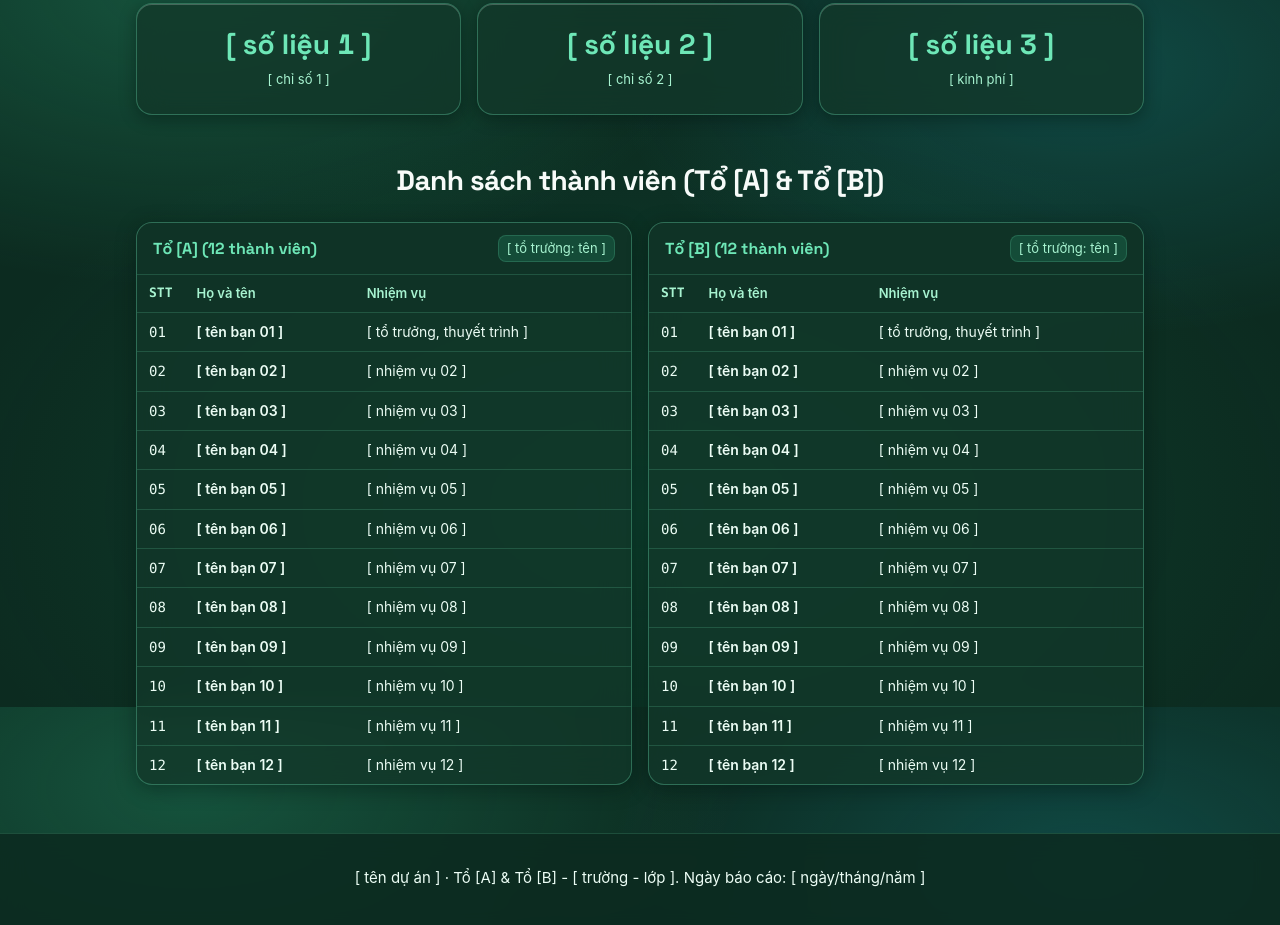
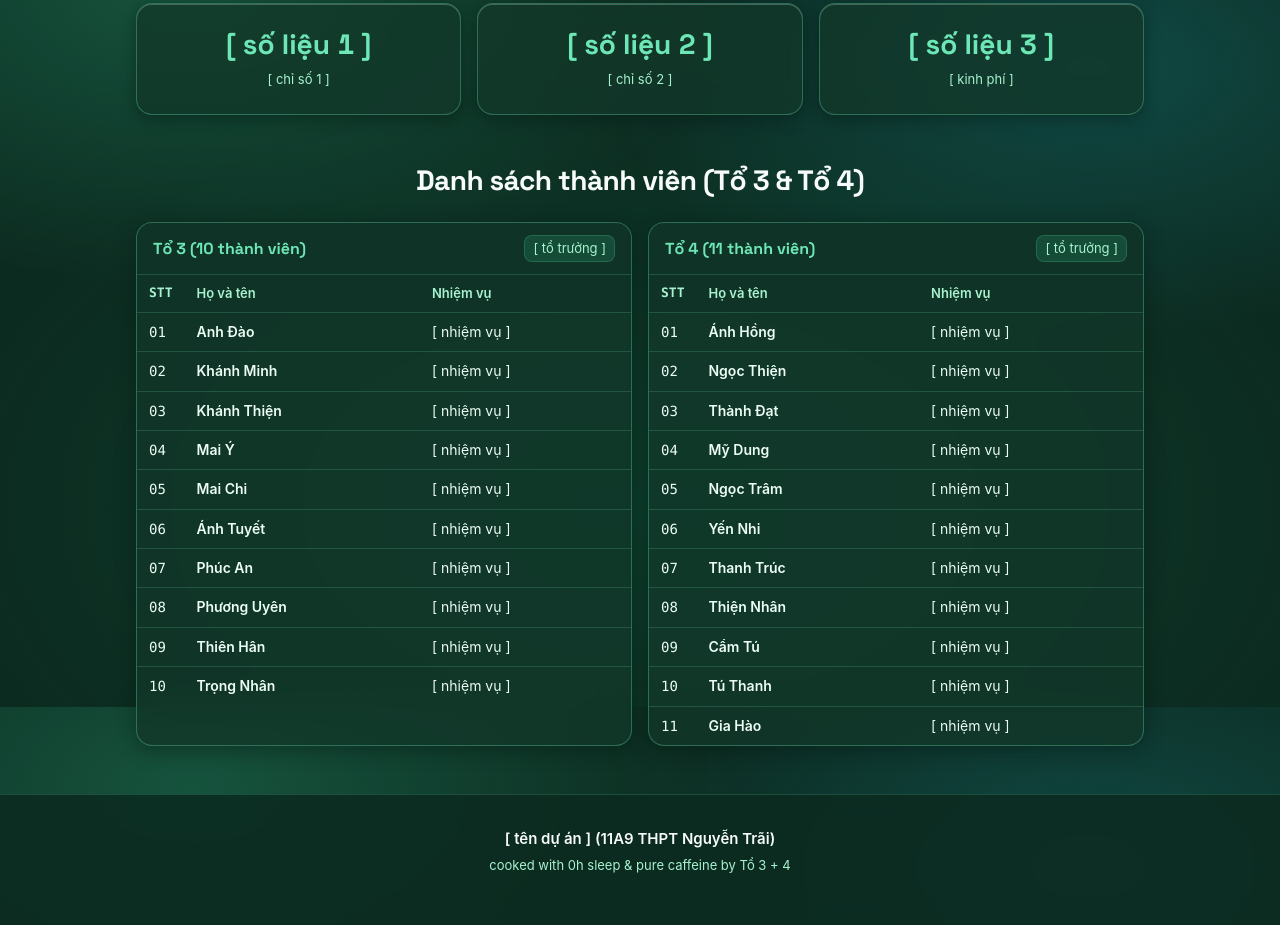
Before and after one commit to sudo-Penguin-Lalala/stem-web, a plain HTML site: page index.html in a window 1280 px wide. Shown: the part 1693-2618 px from the top of the page. Drawn offline with Linux system fonts and the light colour scheme.

Commit message:
update school and team info

```diff
--- a/index.html
+++ b/index.html
@@ -6,7 +6,7 @@
   <meta name="theme-color" content="#0c2b20">
   <meta name="apple-mobile-web-app-capable" content="yes">
   <meta name="apple-mobile-web-app-status-bar-style" content="black-translucent">
-  <title>[ tên dự án ] - [ tên trường ] (English STEM 11)</title>
+  <title>[ tên dự án ] - THPT Nguyễn Trãi 11A9 (English STEM 11)</title>
   <meta name="description" content="[ mô tả ngắn ]">
   <link rel="icon" type="image/svg+xml" href="favicon.svg">
   <link rel="stylesheet" href="style.css">
@@ -14,10 +14,10 @@
 <body>
   <nav class="topbar">
     <div class="brand-group">
-      <img src="assets/logo.jpg" alt="[ logo ]" class="logo">
+      <img src="assets/logo.png" alt="THPT Nguyễn Trãi" class="logo">
       <div class="brand-info">
         <span class="brand-text">[ tên dự án ]</span>
-        <span class="brand-school">[ trường - lớp ] · Tổ [A] &amp; Tổ [B]</span>
+        <span class="brand-school">THPT Nguyễn Trãi · 11A9 (Tổ 3 + 4)</span>
       </div>
     </div>
     <span class="top-tag"><span class="pulse-dot" aria-hidden="true"></span>[ STEM Tiếng Anh 11 ]</span>
@@ -26,12 +26,12 @@
   <header class="hero">
     <div class="floating-icons" aria-hidden="true"></div>
     <div class="hero-content">
-      <p class="school-tag">[ trường - lớp ] · Tổ [A] &amp; Tổ [B] (2026-2027)</p>
+      <p class="school-tag">THPT Nguyễn Trãi - Bình Dương · 11A9</p>
       <h1 class="hero-title">[ tên dự án ]</h1>
       <p class="hero-subtitle">Cities of the Future: [ đề tài ]</p>
-      <p class="hero-slogan">Slogan: [ slogan ]</p>
-      <p class="hero-teacher">Giáo viên hướng dẫn: [ tên giáo viên ] ([ bộ môn ])</p>
-      <p class="hero-team">Đơn vị thực hiện: Tổ [A] &amp; Tổ [B]</p>
+      <p class="hero-slogan">[ slogan dự án ]</p>
+      <p class="hero-teacher">GVCN: Cô Huỳnh Như Thủy (Bộ môn Tiếng Anh)</p>
+      <p class="hero-team">Nhóm thực hiện: Tổ 3 + 4</p>
       <div class="scroll-indicator" aria-hidden="true">&#8595;</div>
     </div>
   </header>
@@ -102,13 +102,13 @@
   </section>
 
   <section class="team-section">
-    <h2 class="section-title">Danh sách thành viên (Tổ [A] &amp; Tổ [B])</h2>
+    <h2 class="section-title">Danh sách thành viên (Tổ 3 &amp; Tổ 4)</h2>
     <div class="roster-grid">
-      <!-- Panel Tổ A -->
+      <!-- Panel Tổ 3 -->
       <div class="roster-panel">
         <div class="roster-header">
-          <span class="roster-title">Tổ [A] (12 thành viên)</span>
-          <span class="roster-badge">[ tổ trưởng: tên ]</span>
+          <span class="roster-title">Tổ 3 (10 thành viên)</span>
+          <span class="roster-badge">[ tổ trưởng ]</span>
         </div>
         <table class="roster-table">
           <thead>
@@ -121,73 +121,63 @@
           <tbody>
             <tr>
               <td class="col-stt">01</td>
-              <td class="col-name">[ tên bạn 01 ]</td>
-              <td class="col-role">[ tổ trưởng, thuyết trình ]</td>
+              <td class="col-name">Anh Đào</td>
+              <td class="col-role">[ nhiệm vụ ]</td>
             </tr>
             <tr>
               <td class="col-stt">02</td>
-              <td class="col-name">[ tên bạn 02 ]</td>
-              <td class="col-role">[ nhiệm vụ 02 ]</td>
+              <td class="col-name">Khánh Minh</td>
+              <td class="col-role">[ nhiệm vụ ]</td>
             </tr>
             <tr>
               <td class="col-stt">03</td>
-              <td class="col-name">[ tên bạn 03 ]</td>
-              <td class="col-role">[ nhiệm vụ 03 ]</td>
+              <td class="col-name">Khánh Thiện</td>
+              <td class="col-role">[ nhiệm vụ ]</td>
             </tr>
             <tr>
               <td class="col-stt">04</td>
-              <td class="col-name">[ tên bạn 04 ]</td>
-              <td class="col-role">[ nhiệm vụ 04 ]</td>
+              <td class="col-name">Mai Ý</td>
+              <td class="col-role">[ nhiệm vụ ]</td>
             </tr>
             <tr>
               <td class="col-stt">05</td>
-              <td class="col-name">[ tên bạn 05 ]</td>
-              <td class="col-role">[ nhiệm vụ 05 ]</td>
+              <td class="col-name">Mai Chi</td>
+              <td class="col-role">[ nhiệm vụ ]</td>
             </tr>
             <tr>
               <td class="col-stt">06</td>
-              <td class="col-name">[ tên bạn 06 ]</td>
-              <td class="col-role">[ nhiệm vụ 06 ]</td>
+              <td class="col-name">Ánh Tuyết</td>
+              <td class="col-role">[ nhiệm vụ ]</td>
             </tr>
             <tr>
               <td class="col-stt">07</td>
-              <td class="col-name">[ tên bạn 07 ]</td>
-              <td class="col-role">[ nhiệm vụ 07 ]</td>
+              <td class="col-name">Phúc An</td>
+              <td class="col-role">[ nhiệm vụ ]</td>
             </tr>
             <tr>
               <td class="col-stt">08</td>
-              <td class="col-name">[ tên bạn 08 ]</td>
-              <td class="col-role">[ nhiệm vụ 08 ]</td>
+              <td class="col-name">Phương Uyên</td>
+              <td class="col-role">[ nhiệm vụ ]</td>
             </tr>
             <tr>
               <td class="col-stt">09</td>
-              <td class="col-name">[ tên bạn 09 ]</td>
-              <td class="col-role">[ nhiệm vụ 09 ]</td>
+              <td class="col-name">Thiên Hân</td>
+              <td class="col-role">[ nhiệm vụ ]</td>
             </tr>
             <tr>
               <td class="col-stt">10</td>
-              <td class="col-name">[ tên bạn 10 ]</td>
-              <td class="col-role">[ nhiệm vụ 10 ]</td>
-            </tr>
-            <tr>
-              <td class="col-stt">11</td>
-              <td class="col-name">[ tên bạn 11 ]</td>
-              <td class="col-role">[ nhiệm vụ 11 ]</td>
-            </tr>
-            <tr>
-              <td class="col-stt">12</td>
-              <td class="col-name">[ tên bạn 12 ]</td>
-              <td class="col-role">[ nhiệm vụ 12 ]</td>
+              <td class="col-name">Trọng Nhân</td>
+              <td class="col-role">[ nhiệm vụ ]</td>
             </tr>
           </tbody>
         </table>
       </div>
 
-      <!-- Panel Tổ B -->
+      <!-- Panel Tổ 4 -->
       <div class="roster-panel">
         <div class="roster-header">
-          <span class="roster-title">Tổ [B] (12 thành viên)</span>
-          <span class="roster-badge">[ tổ trưởng: tên ]</span>
+          <span class="roster-title">Tổ 4 (11 thành viên)</span>
+          <span class="roster-badge">[ tổ trưởng ]</span>
         </div>
         <table class="roster-table">
           <thead>
@@ -200,63 +190,58 @@
           <tbody>
             <tr>
               <td class="col-stt">01</td>
-              <td class="col-name">[ tên bạn 01 ]</td>
-              <td class="col-role">[ tổ trưởng, thuyết trình ]</td>
+              <td class="col-name">Ánh Hồng</td>
+              <td class="col-role">[ nhiệm vụ ]</td>
             </tr>
             <tr>
               <td class="col-stt">02</td>
-              <td class="col-name">[ tên bạn 02 ]</td>
-              <td class="col-role">[ nhiệm vụ 02 ]</td>
+              <td class="col-name">Ngọc Thiện</td>
+              <td class="col-role">[ nhiệm vụ ]</td>
             </tr>
             <tr>
               <td class="col-stt">03</td>
-              <td class="col-name">[ tên bạn 03 ]</td>
-              <td class="col-role">[ nhiệm vụ 03 ]</td>
+              <td class="col-name">Thành Đạt</td>
+              <td class="col-role">[ nhiệm vụ ]</td>
             </tr>
             <tr>
               <td class="col-stt">04</td>
-              <td class="col-name">[ tên bạn 04 ]</td>
-              <td class="col-role">[ nhiệm vụ 04 ]</td>
+              <td class="col-name">Mỹ Dung</td>
+              <td class="col-role">[ nhiệm vụ ]</td>
             </tr>
             <tr>
               <td class="col-stt">05</td>
-              <td class="col-name">[ tên bạn 05 ]</td>
-              <td class="col-role">[ nhiệm vụ 05 ]</td>
+              <td class="col-name">Ngọc Trâm</td>
+              <td class="col-role">[ nhiệm vụ ]</td>
             </tr>
             <tr>
               <td class="col-stt">06</td>
-              <td class="col-name">[ tên bạn 06 ]</td>
-              <td class="col-role">[ nhiệm vụ 06 ]</td>
+              <td class="col-name">Yến Nhi</td>
+              <td class="col-role">[ nhiệm vụ ]</td>
             </tr>
             <tr>
               <td class="col-stt">07</td>
-              <td class="col-name">[ tên bạn 07 ]</td>
-              <td class="col-role">[ nhiệm vụ 07 ]</td>
+              <td class="col-name">Thanh Trúc</td>
+              <td class="col-role">[ nhiệm vụ ]</td>
             </tr>
             <tr>
               <td class="col-stt">08</td>
-              <td class="col-name">[ tên bạn 08 ]</td>
-              <td class="col-role">[ nhiệm vụ 08 ]</td>
+              <td class="col-name">Thiện Nhân</td>
+              <td class="col-role">[ nhiệm vụ ]</td>
             </tr>
             <tr>
               <td class="col-stt">09</td>
-              <td class="col-name">[ tên bạn 09 ]</td>
-              <td class="col-role">[ nhiệm vụ 09 ]</td>
+              <td class="col-name">Cẩm Tú</td>
+              <td class="col-role">[ nhiệm vụ ]</td>
             </tr>
             <tr>
               <td class="col-stt">10</td>
-              <td class="col-name">[ tên bạn 10 ]</td>
-              <td class="col-role">[ nhiệm vụ 10 ]</td>
+              <td class="col-name">Tú Thanh</td>
+              <td class="col-role">[ nhiệm vụ ]</td>
             </tr>
             <tr>
               <td class="col-stt">11</td>
-              <td class="col-name">[ tên bạn 11 ]</td>
-              <td class="col-role">[ nhiệm vụ 11 ]</td>
-            </tr>
-            <tr>
-              <td class="col-stt">12</td>
-              <td class="col-name">[ tên bạn 12 ]</td>
-              <td class="col-role">[ nhiệm vụ 12 ]</td>
+              <td class="col-name">Gia Hào</td>
+              <td class="col-role">[ nhiệm vụ ]</td>
             </tr>
           </tbody>
         </table>
@@ -265,7 +250,8 @@
   </section>
 
   <footer>
-    <p>[ tên dự án ] · Tổ [A] &amp; Tổ [B] - [ trường - lớp ]. Ngày báo cáo: [ ngày/tháng/năm ]</p>
+    <p class="footer-title">[ tên dự án ] (11A9 THPT Nguyễn Trãi)</p>
+    <p class="footer-sub">cooked with 0h sleep &amp; pure caffeine by Tổ 3 + 4</p>
   </footer>
 
   <script>
--- a/style.css
+++ b/style.css
@@ -61,6 +61,7 @@
   --color-card-glass-hover: rgba(24, 72, 55, 0.92);
   --color-label-bar: #0f3326;
   --color-pill-glass: rgba(52, 211, 153, 0.16);
+  --color-logo-bg: #f8fbf9;
 
   /* Ambient Atmospheric Orbs */
   --color-ambient-emerald: rgba(52, 211, 153, 0.24);
@@ -190,8 +191,10 @@ a {
 .logo {
   width: 40px;
   height: 40px;
-  border-radius: var(--radius-sm);
-  object-fit: cover;
+  border-radius: var(--radius-pill);
+  object-fit: contain;
+  background-color: var(--color-logo-bg);
+  padding: 2px;
   border: 1px solid var(--color-border-base);
   box-shadow: 0 2px 6px var(--color-shadow-card);
   transition: transform 0.2s var(--ease-apple);
@@ -645,6 +648,17 @@ footer {
   font-size: var(--text-sm);
 }
 
+.footer-title {
+  font-weight: 600;
+  color: var(--color-text-main);
+  margin-bottom: var(--space-1);
+}
+
+.footer-sub {
+  font-size: var(--text-xs);
+  color: var(--color-text-dim);
+}
+
 @media (max-width: 480px) {
   .topbar {
     gap: var(--space-2);
```
Also changed, not shown: assets/logo.png (added).
